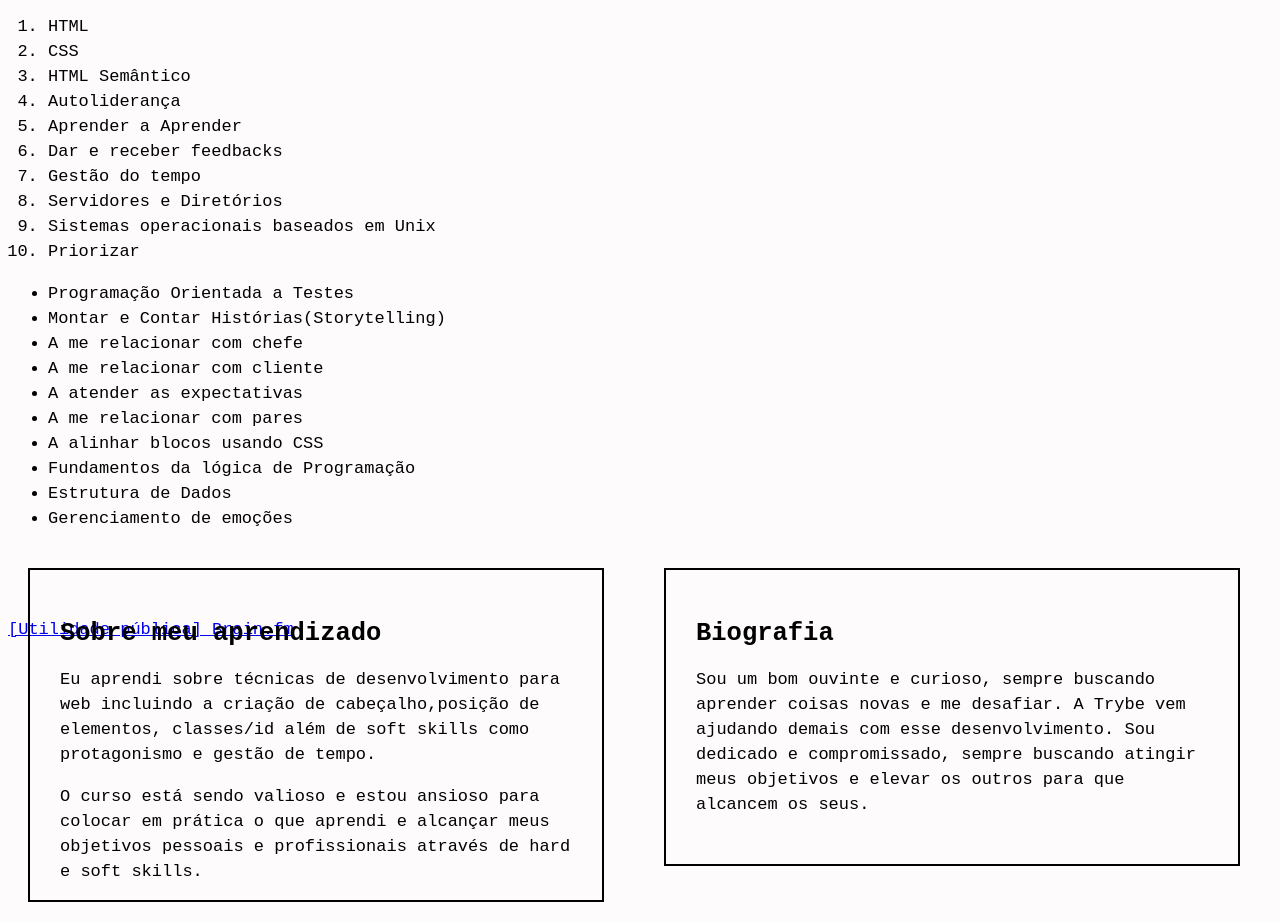
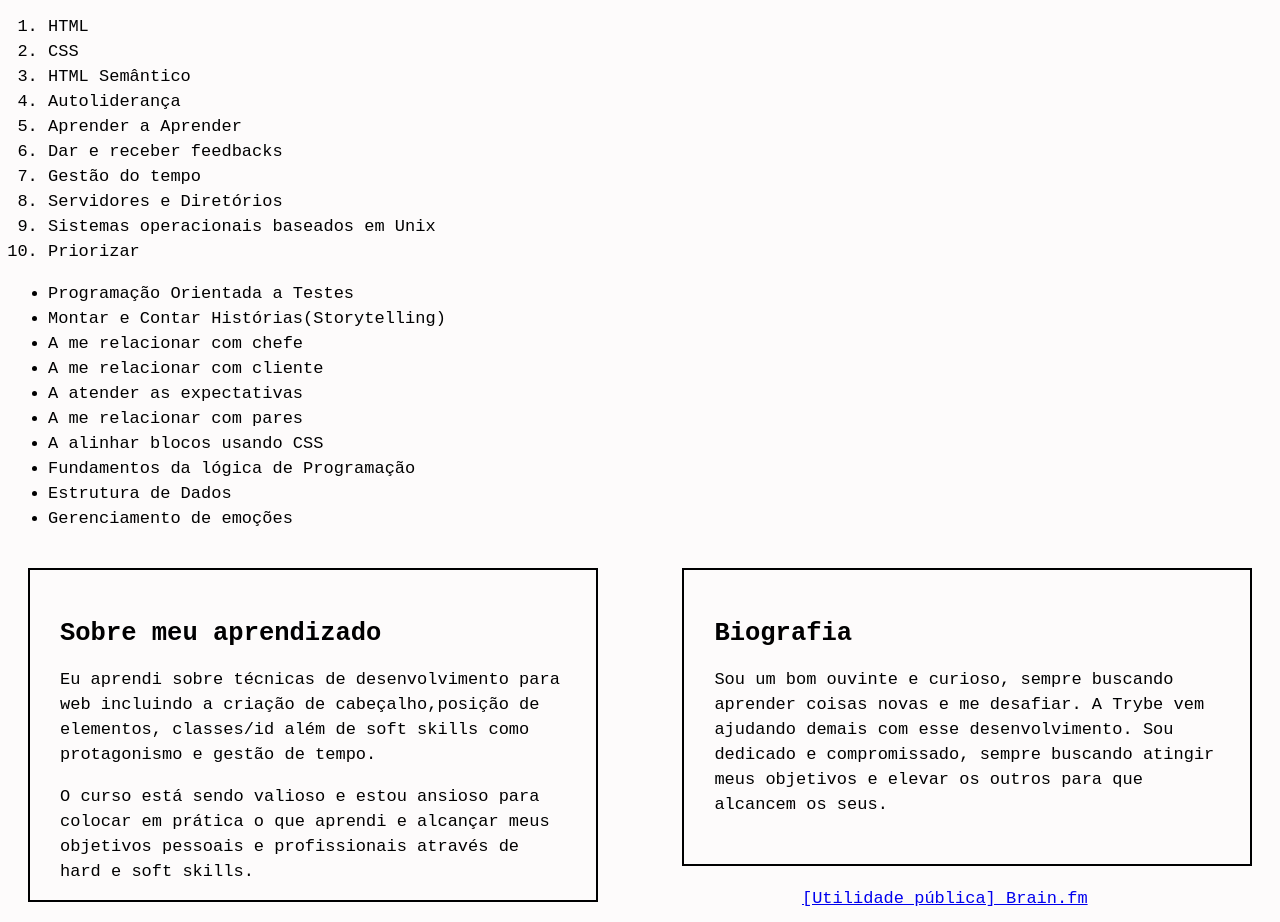
Before and after one commit to oliveiraxand/lessons-learned, a website: page index.html in a window 1280 px wide. Shown: the part 133-1055 px from the top of the page. Drawn offline with Linux system fonts and the light colour scheme.

Commit message:
Todos os requisitos comuns e bonus completos

```diff
--- a/index.html
+++ b/index.html
@@ -56,10 +56,7 @@
         <li>Estrutura de Dados</li>
         <li>Gerenciamento de emoções</li>
     </ul>
-    <!--Rodapé-->
-    <footer id="rodape">
-        <a href="https://www.youtube.com/@BrainfmApp" target="_blank">[Utilidade pública] Brain.fm</a>
-    </footer>
+
     <!--Artigo sobre meu aprendizado-->
     <article class="box lado-esquerdo">
         <h2>Sobre meu aprendizado</h2>
@@ -69,9 +66,15 @@
 
     </article>
     <!--Lateral com uma breve descrição sobre mim-->
+    <div class="morro">
     <aside class="box lado-direito">
         <h2>Biografia</h2>
         <p>Sou um bom ouvinte e curioso, sempre buscando aprender coisas novas e me desafiar. A Trybe vem ajudando demais com esse desenvolvimento. Sou dedicado e compromissado, sempre buscando atingir meus objetivos e elevar os outros para que alcancem os seus. </p>
     </aside>
+     <!--Rodapé-->
+     <footer id="rodape">
+        <a href="https://www.youtube.com/@BrainfmApp" target="_blank">[Utilidade pública] Brain.fm</a>
+    </footer>
+    </div>
 </body>
 </html>
--- a/style.css
+++ b/style.css
@@ -25,24 +25,22 @@ table, tr, td{
     padding: 30px;
     border:2px solid;
     width: 40%;
-    ;
 }
 
-
 .lado-direito{
-    position: absolute;
+    float:right;
     z-index: 1;
     right:20px;
 }
 
 .lado-esquerdo{
-    position:absolute;
+    float:left;
     z-index: 2;
     height: 270px;
 }
 #rodape{
-    position: absolute;
+    position:static;
     bottom: 0;
-    width: 100%;
+    text-align:center;
     height: 50px;
 }
```
